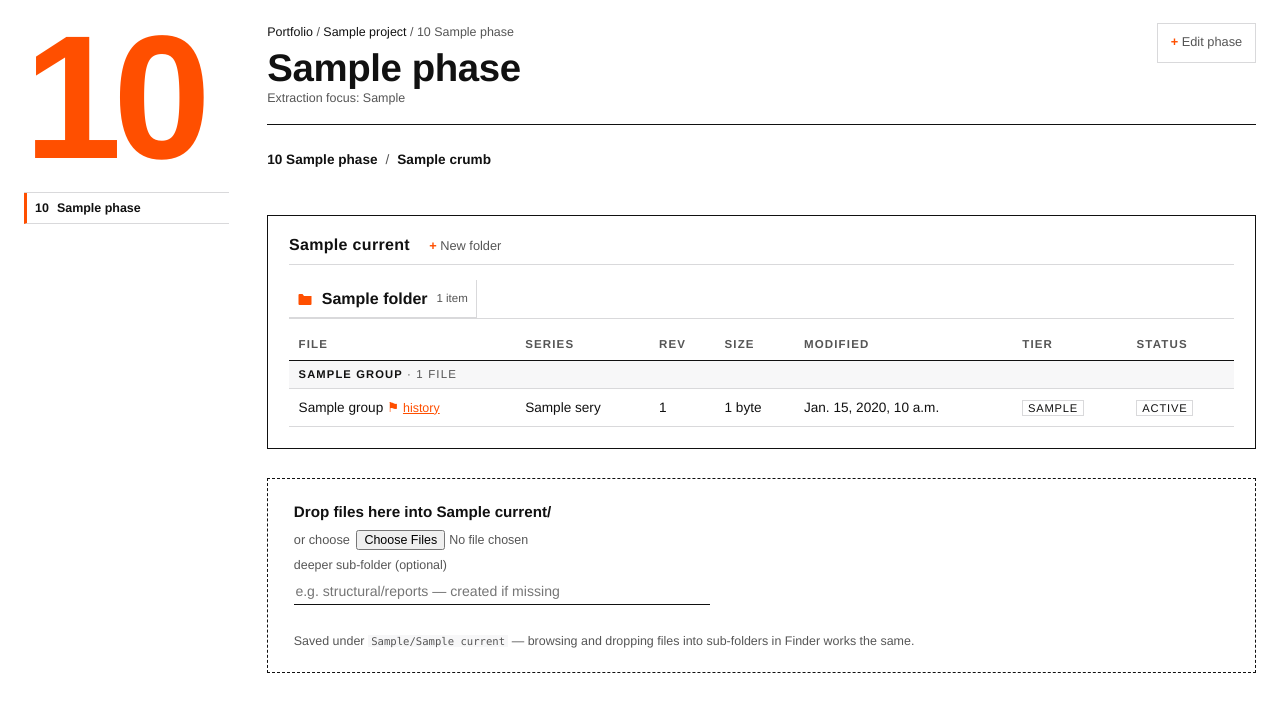
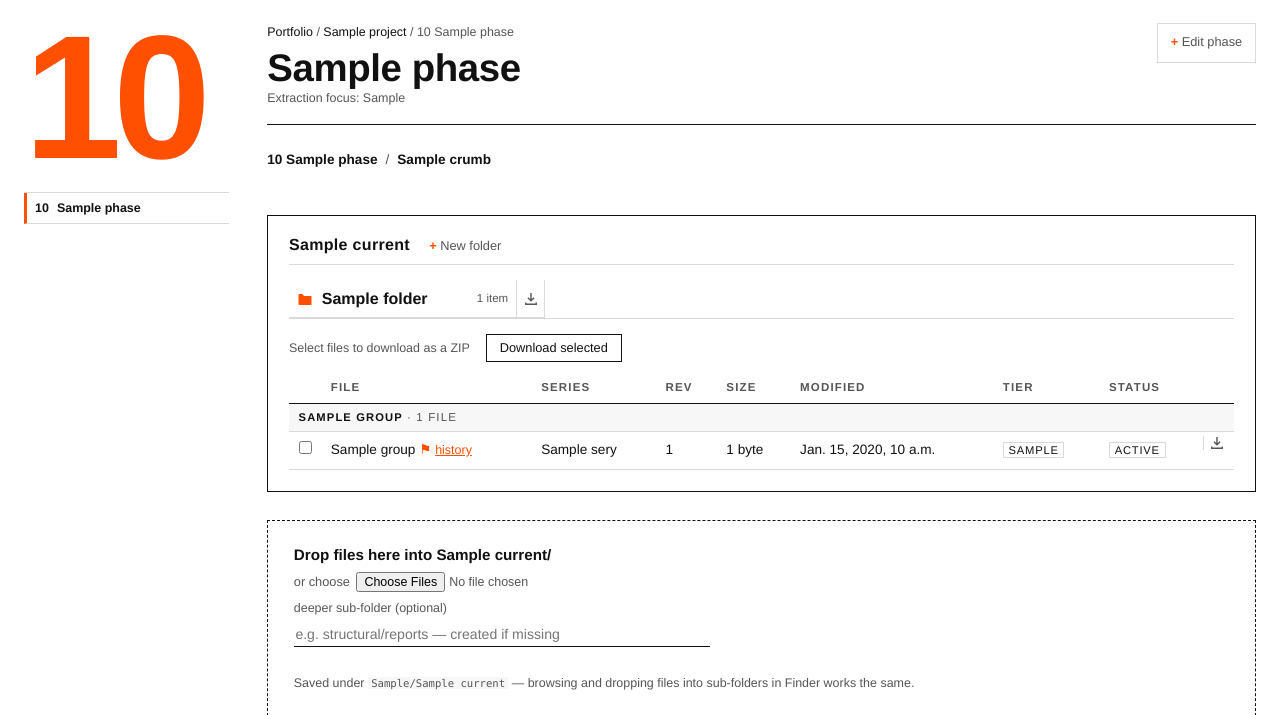
Before and after one commit to Zhou-Joe/workbench, a Django app: template hub/templates/hub/phase.html in a window 1280 px wide. Shown: the part 59-774 px from the top of the page. Before the commit the page ends 732 px from the top, so only its background shows below. Run offline with Django 5.2, Linux system fonts and the light colour scheme; the template is opened without the code that fills it: most values are stand-ins (such as "Sample title", 1, 10 or a date in 2020).

Commit message:
Downloads: single files, folders as ZIP (recursive, dotfiles/_archive excluded), multi-file selection ZIP with checkboxes; per-revision download in series history

```diff
--- a/hub/static/hub/css/main.css
+++ b/hub/static/hub/css/main.css
@@ -372,15 +372,42 @@ details form { margin-top: 0.8rem; display: grid; gap: 0.7rem; max-width: 26rem;
   margin-bottom: 0.6rem;
 }
 .folder-row {
-  width: min(16rem, 100%);
+  flex: 1;
+  min-width: 0;
   display: flex;
   align-items: center;
   gap: 0.55rem;
   padding: 0.45rem 0.5rem;
+}
+.folder-row:hover { background: var(--neutral); color: var(--accent); }
+.folder-list li {
+  display: flex;
+  align-items: stretch;
+  width: min(16rem, 100%);
   border-right: var(--hairline-soft);
   border-bottom: var(--hairline-soft);
 }
-.folder-row:hover { background: var(--neutral); color: var(--accent); }
+
+.dl {
+  display: inline-flex;
+  align-items: center;
+  padding: 0 0.4rem;
+  color: var(--ink-soft);
+  border-left: var(--hairline-soft);
+}
+.dl:hover { color: var(--accent); background: var(--neutral); }
+.dl-icon { display: block; }
+
+.select-bar {
+  display: flex;
+  align-items: center;
+  gap: 1rem;
+  padding: 0.3rem 0 0.6rem;
+}
+.col-sel { width: 2rem; text-align: center; }
+.col-sel input[type="checkbox"] { accent-color: var(--accent); }
+.col-dl { width: 2.2rem; }
+.doc-table td.col-dl, .doc-table th.col-dl { padding: 0.3rem 0; text-align: center; }
 .folder-icon { width: 1rem; height: 1rem; fill: var(--accent); flex: none; }
 .folder-name { font-weight: 600; overflow: hidden; text-overflow: ellipsis; white-space: nowrap; }
 .folder-row .mini { margin-left: auto; }
--- a/hub/templates/hub/_phase_body.html
+++ b/hub/templates/hub/_phase_body.html
@@ -43,23 +43,33 @@
           <span class="folder-name">{{ f.name }}</span>
           <span class="mini num">{{ f.count }} item{{ f.count|pluralize }}</span>
         </a>
+        <a class="dl" href="{% url 'hub:download_folder' %}?project={{ project.slug }}&phase={{ phase.order }}&path={{ f.path|urlencode }}"
+           title="Download {{ f.name }} as ZIP">
+          <svg class="dl-icon" width="14" height="14" viewBox="0 0 16 16" aria-hidden="true"><path d="M8 1v8M4.5 6.5 8 10l3.5-3.5" fill="none" stroke="currentColor" stroke-width="1.6"/><path d="M2 12v2h12v-2" fill="none" stroke="currentColor" stroke-width="1.6"/></svg>
+        </a>
       </li>
       {% endfor %}
     </ul>
     {% endif %}
 
+    <form class="select-form" action="{% url 'hub:download_zip' %}" method="get">
+      <div class="select-bar">
+        <span class="hint">Select files to download as a ZIP</span>
+        <button type="submit">Download selected</button>
+      </div>
       <table class="doc-table">
-      <thead><tr><th>File</th><th>Series</th><th>Rev</th><th>Size</th><th>Modified</th><th>Tier</th><th>Status</th></tr></thead>
+        <thead><tr><th class="col-sel"></th><th>File</th><th>Series</th><th>Rev</th><th>Size</th><th>Modified</th><th>Tier</th><th>Status</th><th class="col-dl"></th></tr></thead>
         {% for group in file_groups %}
         <tbody>
-        <tr class="format-row"><td colspan="7">{{ group.label }}<span class="mini num"> · {{ group.items|length }} file{{ group.items|length|pluralize }}</span></td></tr>
+          <tr class="format-row"><td colspan="9">{{ group.label }}<span class="mini num"> · {{ group.items|length }} file{{ group.items|length|pluralize }}</span></td></tr>
           {% for f in group.items %}
           {% if f.doc %}
           <tr>
+            <td class="col-sel"><input type="checkbox" name="p" value="{{ f.rel }}"></td>
             <td class="doc-name" title="{{ f.doc.file_path }}">
               {{ f.name }}
               {% if f.doc.quality_note %}<span class="flag" title="{{ f.doc.quality_note }}">⚑</span>{% endif %}
-            {% if f.doc.series_id %}<button class="linkish"
+              {% if f.doc.series_id %}<button type="button" class="linkish"
                 hx-get="{% url 'hub:series_stack' f.doc.series_id %}"
                 hx-target="#series-stack" hx-swap="innerHTML">history</button>{% endif %}
             </td>
@@ -69,9 +79,12 @@
             <td class="num">{{ f.modified }}</td>
             <td><span class="tier tier-{{ f.doc.extraction_tier }}">{{ f.doc.extraction_tier|default:"—" }}</span></td>
             <td><span class="ext-status ext-{{ f.doc.extraction_status }}">{{ f.doc.extraction_status }}</span></td>
+            <td class="col-dl"><a class="dl" href="{% url 'hub:download_file' %}?path={{ f.rel|urlencode }}" title="Download {{ f.name }}">
+              <svg class="dl-icon" width="14" height="14" viewBox="0 0 16 16" aria-hidden="true"><path d="M8 1v8M4.5 6.5 8 10l3.5-3.5" fill="none" stroke="currentColor" stroke-width="1.6"/><path d="M2 12v2h12v-2" fill="none" stroke="currentColor" stroke-width="1.6"/></svg></a></td>
           </tr>
           {% else %}
           <tr class="dim">
+            <td class="col-sel"><input type="checkbox" name="p" value="{{ f.rel }}"></td>
             <td class="doc-name">{{ f.name }}</td>
             <td>—</td>
             <td class="num">—</td>
@@ -79,15 +92,18 @@
             <td class="num">{{ f.modified }}</td>
             <td>—</td>
             <td><span class="ext-status ext-pending">not indexed</span></td>
+            <td class="col-dl"><a class="dl" href="{% url 'hub:download_file' %}?path={{ f.rel|urlencode }}" title="Download {{ f.name }}">
+              <svg class="dl-icon" width="14" height="14" viewBox="0 0 16 16" aria-hidden="true"><path d="M8 1v8M4.5 6.5 8 10l3.5-3.5" fill="none" stroke="currentColor" stroke-width="1.6"/><path d="M2 12v2h12v-2" fill="none" stroke="currentColor" stroke-width="1.6"/></svg></a></td>
           </tr>
           {% endif %}
           {% endfor %}
         </tbody>
         {% endfor %}
         {% if not folders and not files %}
-      <tbody><tr><td colspan="7" class="empty">Empty folder. Drop files below, or create a sub-folder.</td></tr></tbody>
+        <tbody><tr><td colspan="9" class="empty">Empty folder. Drop files below, or create a sub-folder.</td></tr></tbody>
         {% endif %}
       </table>
+    </form>
     <div id="series-stack"></div>
   </section>
 
--- a/hub/templates/hub/_series_stack.html
+++ b/hub/templates/hub/_series_stack.html
@@ -15,6 +15,8 @@
       <span class="num">{{ doc.ingested_at|date:"Y-m-d" }}</span>
       <span class="doc-name">{{ doc.filename }}</span>
       {% if doc.is_latest %}<span class="chip">latest</span>{% endif %}
+      <a class="dl" href="{% url 'hub:download_file' %}?path={{ doc.file_path|urlencode }}" title="Download {{ doc.filename }}">
+        <svg class="dl-icon" width="14" height="14" viewBox="0 0 16 16" aria-hidden="true"><path d="M8 1v8M4.5 6.5 8 10l3.5-3.5" fill="none" stroke="currentColor" stroke-width="1.6"/><path d="M2 12v2h12v-2" fill="none" stroke="currentColor" stroke-width="1.6"/></svg></a>
       {% if doc.delta_summary %}<span class="delta">{{ doc.delta_summary }}</span>{% endif %}
     </li>
     {% endfor %}
--- a/hub/urls.py
+++ b/hub/urls.py
@@ -58,6 +58,9 @@ urlpatterns = [
         name="milestone_action",
     ),
     path("milestone/<int:ms_id>/edit/", views.milestone_edit, name="milestone_edit"),
+    path("download/file/", views.download_file, name="download_file"),
+    path("download/folder/", views.download_folder, name="download_folder"),
+    path("download/zip/", views.download_zip, name="download_zip"),
     path("settings/", views.settings_view, name="settings"),
     path("settings/lm-status/", views.lm_status, name="lm_status"),
     path("events/", views.sse, name="sse"),
--- a/hub/views/__init__.py
+++ b/hub/views/__init__.py
@@ -15,6 +15,7 @@ from .docs import (
     series_delta,
     undo_archive,
 )
+from .download import download_file, download_folder, download_zip
 from .milestones import milestone_action, milestone_edit
 from .settings_view import lm_status, settings_view
 from .sse import sse
@@ -37,6 +38,9 @@ __all__ = [
     "undo_archive",
     "milestone_action",
     "milestone_edit",
+    "download_file",
+    "download_folder",
+    "download_zip",
     "settings_view",
     "lm_status",
     "sse",
--- a/hub/views/phase.py
+++ b/hub/views/phase.py
@@ -92,6 +92,7 @@ def _listing(phase, settings, current, cur_dir):
                 files.append(
                     {
                         "name": name,
+                        "rel": rel,
                         "size": stat.st_size if stat else 0,
                         "mtime": stat.st_mtime if stat else 0,
                         "modified": _display_date(
```
Also changed, not shown: hub/tests/test_download.py (added, +77 -0 lines), hub/views/download.py (added, +144 -0 lines). Lines whose indentation alone changed are shown as unchanged.
